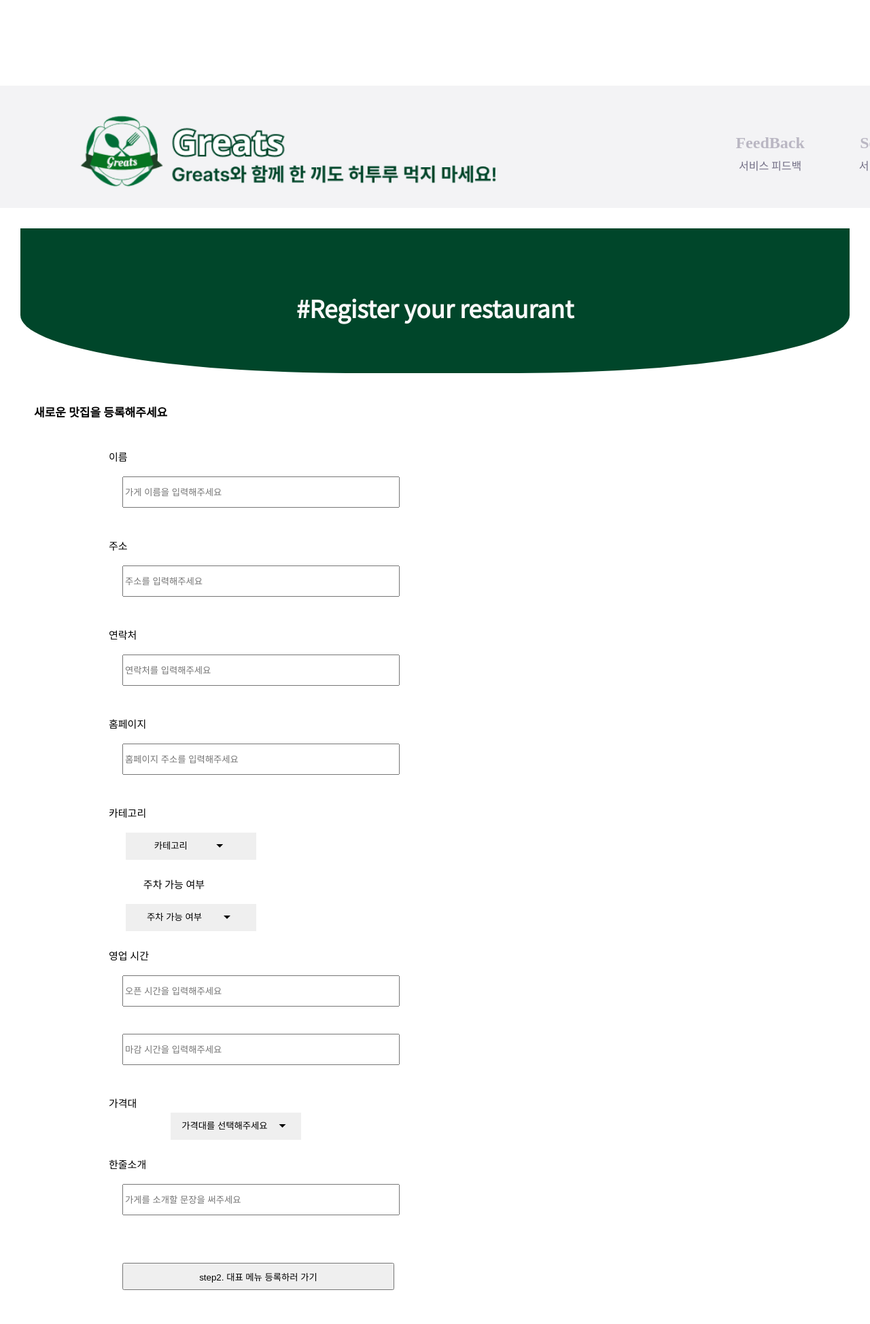
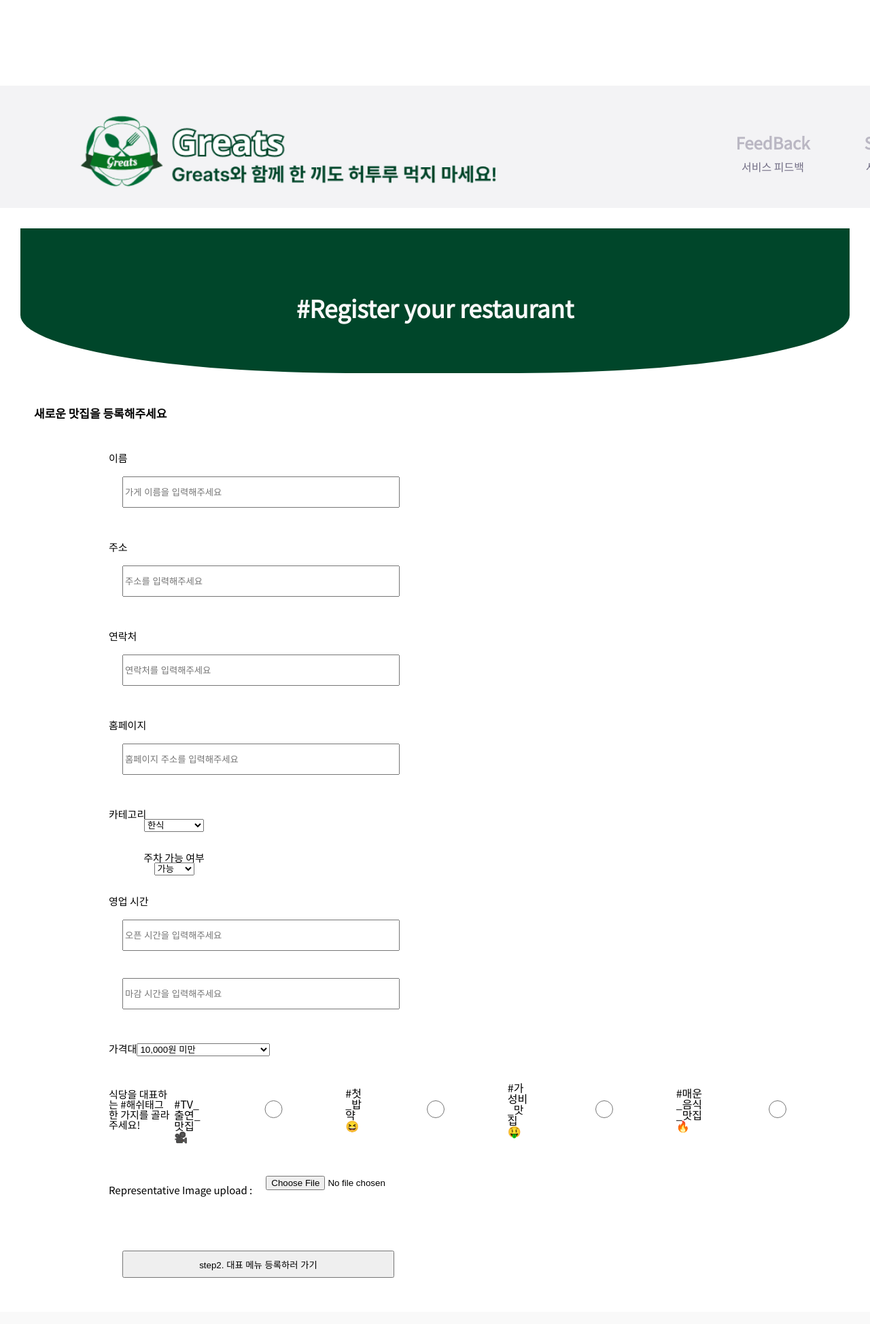
Before and after one commit to Seong-Gyeong/OSP_Challengers, a Flask app: page /addRestaurant in a window 1280 px wide; the page is wider, and only the part inside the window is pictured. Shown: the part 225-2173 px from the top of that part at 68% size. After the commit the page ends 2105 px from the top of that part, so only its background shows below. Run offline with Flask 2, Linux system fonts and the light colour scheme; some libraries are stand-ins or nearby versions.

Commit message:
[addRestaurant] subject 부분 br 제거

```diff
--- a/templates/addRestaurant.html
+++ b/templates/addRestaurant.html
@@ -1,4 +1,6 @@
-{% extends "navbar.html" %} {% block head %} {{ super() }}
+{% extends "navbar.html" %}
+{% block head %}
+  {{ super() }}
     <title>맛집을 등록해주세요</title>
     <meta name="viewport" content="width=device-width, initial-scale=1.0" />
     <link
@@ -7,28 +9,16 @@
     />
     <link rel="preconnect" href="https://fonts.googleapis.com" />
     <link rel="preconnect" href="https://fonts.gstatic.com" crossorigin />
-<!-- <link
+    <link rel="stylesheet" href="{{url_for('static', filename='addRestaurant.css') }}"/>
+    <link
      rel="stylesheet"
      href="{{ url_for('static', filename='addRestaurant.css') }}"
-/> -->
-<link rel="stylesheet" href="../static/addRestaurant.css" />
-
+     />
+    <link rel="stylesheet" href="{{ url_for('static', filename='style.css') }}" />
     <script
       src="https://kit.fontawesome.com/42ed29bed1.js"
       crossorigin="anonymous"
     ></script>
-
-<link rel="stylesheet" href="{{ url_for('static', filename='style.css') }}" />
-
-<link
-  rel="stylesheet"
-  href="{{ url_for('static', filename='addRestaurant.css') }}"
-/>
-
-<link
-  rel="stylesheet"
-  href="{{ url_for('static', filename='addRestaurant.css') }}"
-/>
 
 <script>
   window.onload = function () {
@@ -103,37 +93,24 @@
     });
   };
 </script>
+
 <script src="{{ url_for('static', filename='nav.js') }}" defer></script>
 
-<!--웹서버(과제)css, js 연결 위해 경로를 위와 같이 수정했습니다-->
+{% endblock %}
 
-<!--기존 코드-->
-<!--<link rel="stylesheet" href="../css/style.css" />
-    <link rel="stylesheet" href="../css/common.css" />
-    <link rel="stylesheet" href="../css/addRestaurant.css" />
-    <script src="../js/nav.js" defer></script>-->
-
-{% endblock %} {% block section %}
-
+{% block section %}
     <div class="subject">
-  <br /><br /><br /><br /><br />
       <h1>#Register your restaurant</h1>
-  <br /><br /><br /><br />
     </div>
 
     <h1></h1>
 
     <h3>새로운 맛집을 등록해주세요</h3>
 
-<form
-  action="/result"
-  enctype="multipart/form-data"
-  method="post"
-  id="restaurant"
->
+    <form action="/result" enctype="multipart/form-data" method="post" id="restaurant">
+
       <div>
-    <label
-      >이름
+        <label>이름
 
         <input
           type="text"
@@ -145,8 +122,7 @@
       </div>
 
       <div>
-    <label
-      >주소
+        <label>주소
         <input
           type="text"
           name="restaurant_address"
@@ -157,8 +133,7 @@
       </div>
 
       <div>
-    <label
-      >연락처
+        <label>연락처
         <input
           type="text"
           name="restaurant_contact"
@@ -168,8 +143,7 @@
       </div>
 
       <div>
-    <label
-      >홈페이지
+        <label>홈페이지
         <input
           type="text"
           name="restaurant_homepage"
@@ -178,57 +152,27 @@
         </label>
       </div>
 
-  <!--카테고리 코드 작성중-->
        <div class="category">
-    <label>카테고리 </label>
-    <button type="button" class="category_btn">
-      카테고리
-      <span class="material-symbols-outlined"> arrow_drop_down </span>
-    </button>
-    <ul class="category_dropdown">
-      <li>
-        <button type="button" class="category_dropdown_option">한식</button>
-      </li>
-      <li>
-        <button type="button" class="category_dropdown_option selected">
-          양식
-        </button>
-      </li>
-      <li>
-        <button type="button" class="category_dropdown_option">일식</button>
-      </li>
-      <li>
-        <button type="button" class="category_dropdown_option">
-          카페/디저트
-        </button>
-      </li>
-      <li>
-        <button type="button" class="category_dropdown_option">기타</button>
-      </li>
-    </ul>
+        <label>카테고리</label>
+        <select name="restaurant_category" id="restaurant_category">
+            <option value="한식">한식</option>
+            <option value="양식">양식</option>
+            <option value="일식">일식</option>
+            <option value="카페/디저트">카페/디저트</option>
+            <option value="기타">기타</option>
+        </select>
         </div>
 
-  <!--주차 가능 여부 코드 작성중-->
-
       <div class="parking">
-    <label> 주차 가능 여부 </label>
-    <button type="button" class="parking_btn">
-      주차 가능 여부
-      <span class="material-symbols-outlined"> arrow_drop_down </span>
-    </button>
-    <ul class="parking_dropdown">
-      <li>
-        <button type="button" class="parking_dropdown_option">가능</button>
-      </li>
-      <li>
-        <button type="button" class="parking_dropdown_option">불가능</button>
-      </li>
-    </ul>
+        <label>주차 가능 여부</label>
+        <select name="restaurant_parking" id="restaurant_parking">
+            <option value="가능">가능</option>
+        <option value="불가능">불가능</option>
+      </select>
       </div>
 
       <div>
-    <label class="runningTime"
-      >영업 시간
+        <label class="runningTime">영업 시간
         <input
           type="text"
           name="restaurant_open_time"
@@ -240,47 +184,26 @@
           name="restaurant_close_time"
           placeholder="마감 시간을 입력해주세요"
         />
+
         </label>
-
           <!--백: 오픈 시간과 마감 시간의 id가 restaurant__time으로 동일하여 수정하였습니다. -->
         <p style="display: inline; margin: auto 10px"><b></b></p>
-    <br />
-    <br />
-    <br />
+        <br>
+        <br>
+        <br>
+
       </div>
 
        <div class="price">
-    <label> 가격대 </label>
-    <button type="button" class="price_btn">
-      가격대를 선택해주세요
-      <span class="material-symbols-outlined"> arrow_drop_down </span>
-    </button>
-
-    <ul class="price_dropdown">
-      <li>
-        <button type="button" class="price_dropdown_option">
-          10000원 미만
-        </button>
-      </li>
-      <li>
-        <button type="button" class="price_dropdown_option selected">
-          10000원 이상 ~15000원 미만
-        </button>
-      </li>
-      <li>
-        <button type="button" class="price_dropdown_option">
-          15000원 이상 ~20000원 미만
-        </button>
-      </li>
-      <li>
-        <button type="button" class="price_dropdown_option">
-          20000원 이상
-        </button>
-      </li>
-    </ul>
+        <label>가격대</label>
+        <select name="restaurant_price_range" id="restaurant_price_range">
+            <option value="10,000원 미만">10,000원 미만</option>
+            <option value="10,000원 이상 ~15000원 미만">10,000원 이상 ~15,000원 미만</option>
+            <option value="15,000원 이상 ~20,000원 미만">15,000원 이상 ~20,000원 미만</option>
+            <option value="20,000원 이상">20,000원 이상</option>
+        </select>
         </div>
 
-  <!--<div>
 
        <div class="hashtag">
         <p><label>식당을 대표하는 #해쉬태그 한 가지를 골라주세요!</label></p>
@@ -302,7 +225,7 @@
         <input type="submit" value="step2. 대표 메뉴 등록하러 가기"><br><br>
       </div>
 
-      <div class="img">
+      <!--<div class="img">
         <input
           class="upload_img_input"
           type="file"
@@ -317,27 +240,18 @@
         </div>
       </div>-->
 
-  <div>
-    <label
-      >한줄소개
-      <input
-        type="text"
-        name="restaurant_homepage"
-        placeholder="가게를 소개할 문장을 써주세요"
-      />
-    </label>
-  </div>
 
-  <div class="submit">
-    <input type="submit" value="step2. 대표 메뉴 등록하러 가기" /><br /><br />
-  </div>
-
-  <!--<div class="step2">
+<!--
+      <div class="step2">
         <input
           class="step2_btn"
           type="button"
           value="step2. 대표 메뉴 등록하러 가기"
         />
       </div> -->
+        <!-- 백: 현재 구현된 "대표 메뉴 등록하러 가기" 버튼은 submit의
+기능이 없어, 등록 이후 바로 결과를 확인할 수 없음.
+따라서 해당 버튼에 "submit"type을 추가하였음.-->
     </form>
+
 {% endblock section %}
```
Lines whose indentation alone changed are shown as unchanged.
